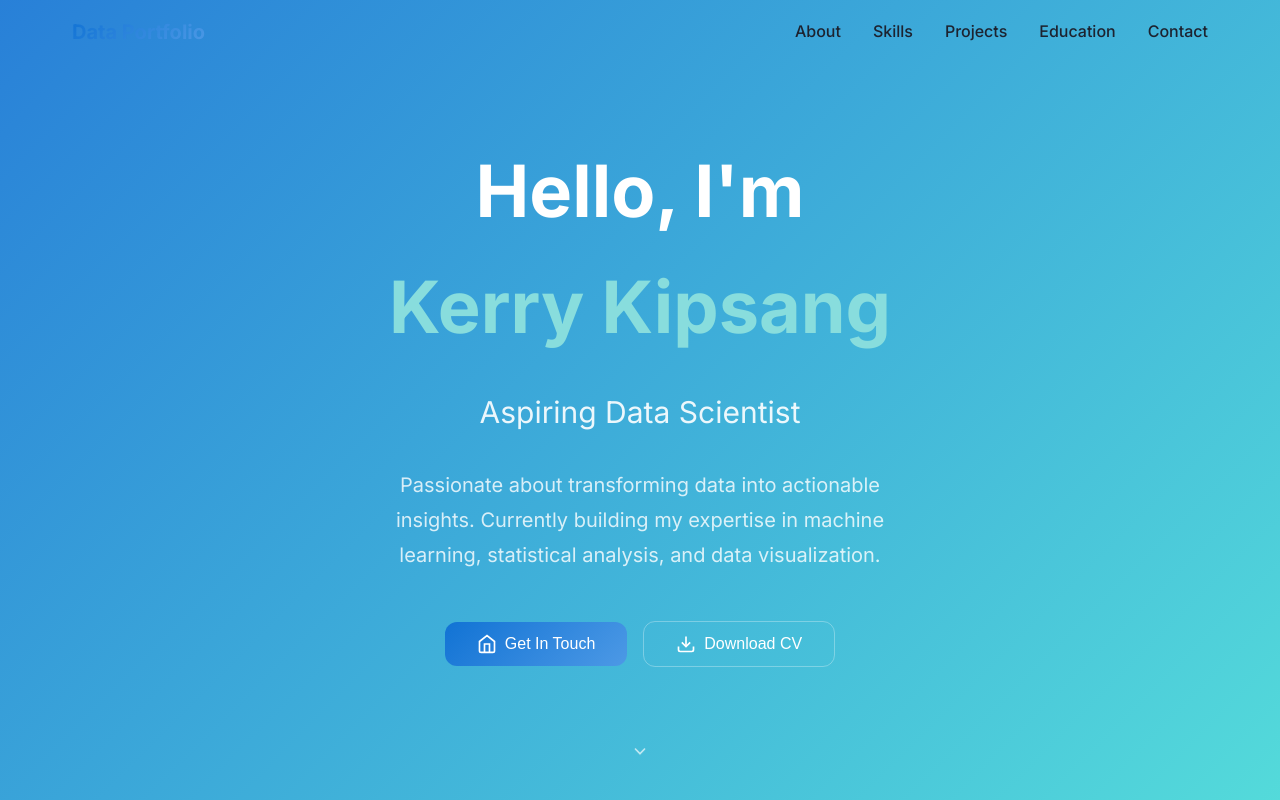
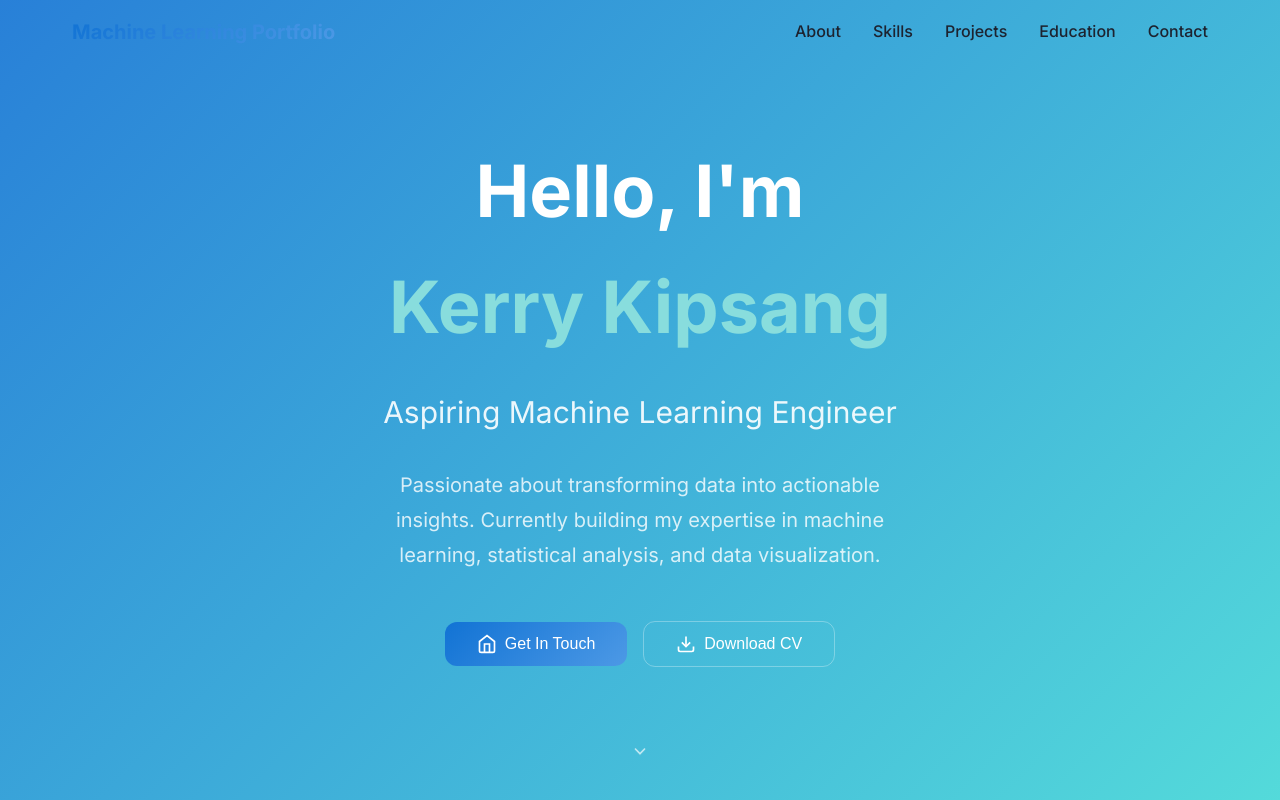
Before and after one commit to kxrrym03/My-Portfolio, a plain HTML site: page portfolio.html in a window 1280 px wide. Shown: the top 800 px of the page. Drawn offline with Linux system fonts and the light colour scheme.

Commit message:
Add files via upload

```diff
--- a/portfolio.html
+++ b/portfolio.html
@@ -19,7 +19,7 @@
     <nav id="navbar" class="navbar">
         <div class="container">
             <div class="nav-content">
-                <div class="nav-logo">Data Portfolio</div>
+                <div class="nav-logo">Machine Learning Portfolio</div>
 
                 <div class="nav-desktop">
                     <a href="#about" class="nav-link">About</a>
@@ -53,7 +53,7 @@
                 <span class="hero-greeting">Hello, I'm</span>
                 <span class="hero-name">Kerry Kipsang</span>
             </h1>
-            <p class="hero-subtitle">Aspiring Data Scientist</p>
+            <p class="hero-subtitle">Aspiring Machine Learning Engineer</p>
             <p class="hero-description">
                 Passionate about transforming data into actionable insights. Currently building my expertise in machine learning, statistical analysis, and data visualization.
             </p>
```
